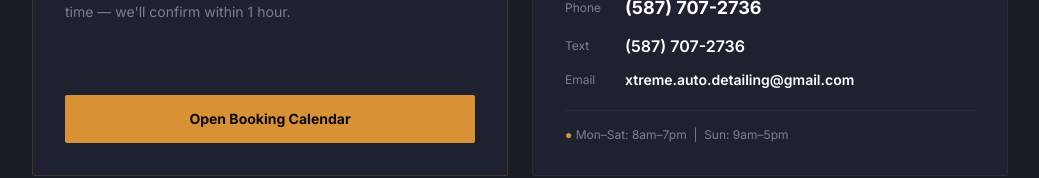
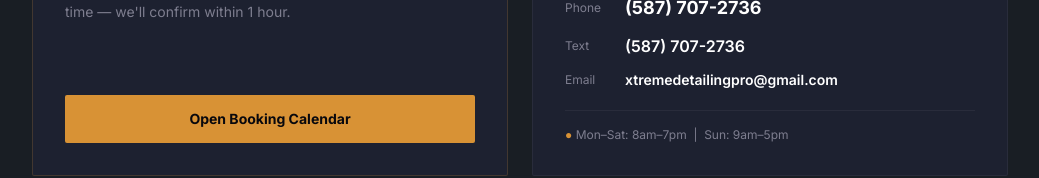
Before and after one commit to subnetshadow/xtreme-auto, a Next.js app: page / in a window 1280 px wide. Shown: the part 11399-11577 px from the top of the page, without its empty margins (120-1159 px from the left). Built offline with nearby package versions, Linux system fonts and the light colour scheme.

Commit message:
fix: update email to xtremedetailingpro@gmail.com

```diff
--- a/components/v3/BookingSection.tsx
+++ b/components/v3/BookingSection.tsx
@@ -65,11 +65,11 @@ export default function BookingSection() {
                 <span className="font-semibold">(587) 707-2736</span>
               </a>
               <a
-                href="mailto:xtreme.auto.detailing@gmail.com"
+                href="mailto:xtremedetailingpro@gmail.com"
                 className="flex items-center gap-3 text-white hover:text-xad-gold transition-colors duration-150"
               >
                 <span className="text-xad-muted text-xs w-12">Email</span>
-                <span className="font-semibold text-sm">xtreme.auto.detailing@gmail.com</span>
+                <span className="font-semibold text-sm">xtremedetailingpro@gmail.com</span>
               </a>
             </div>
 
```
